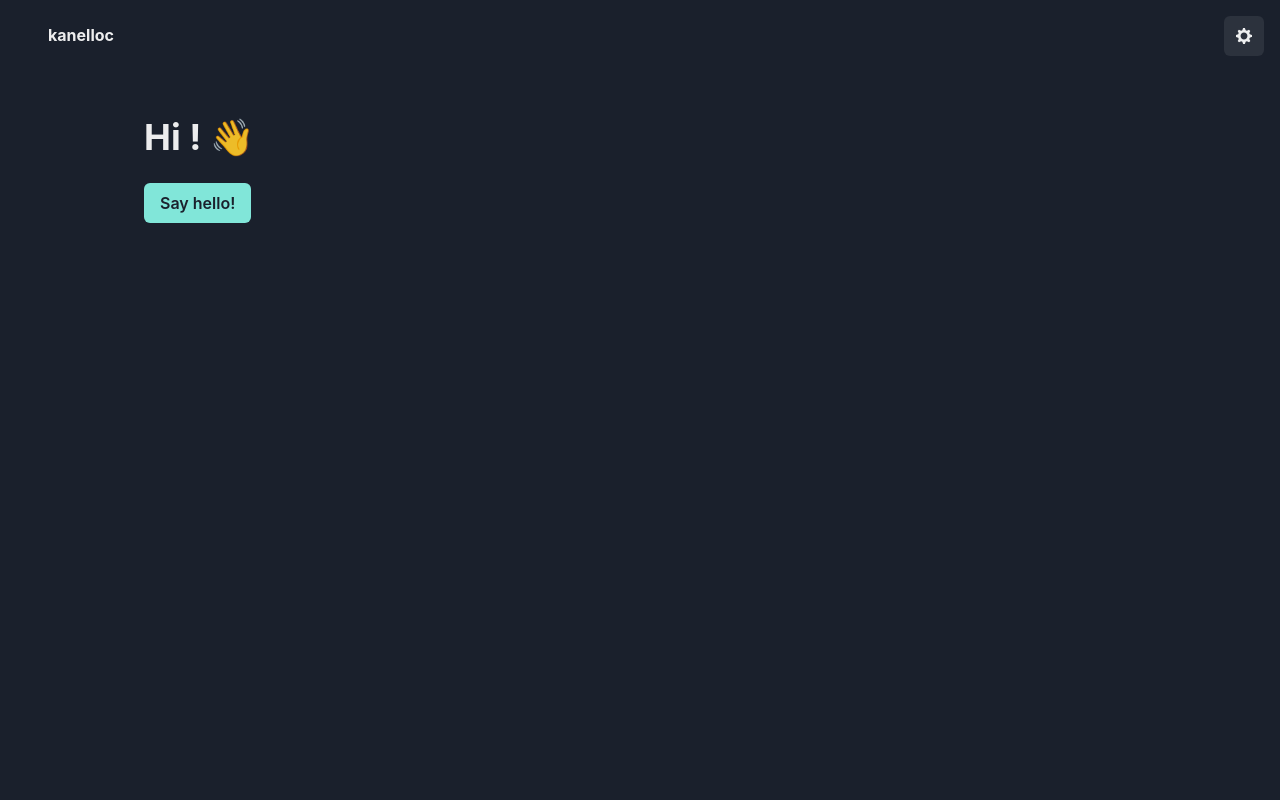
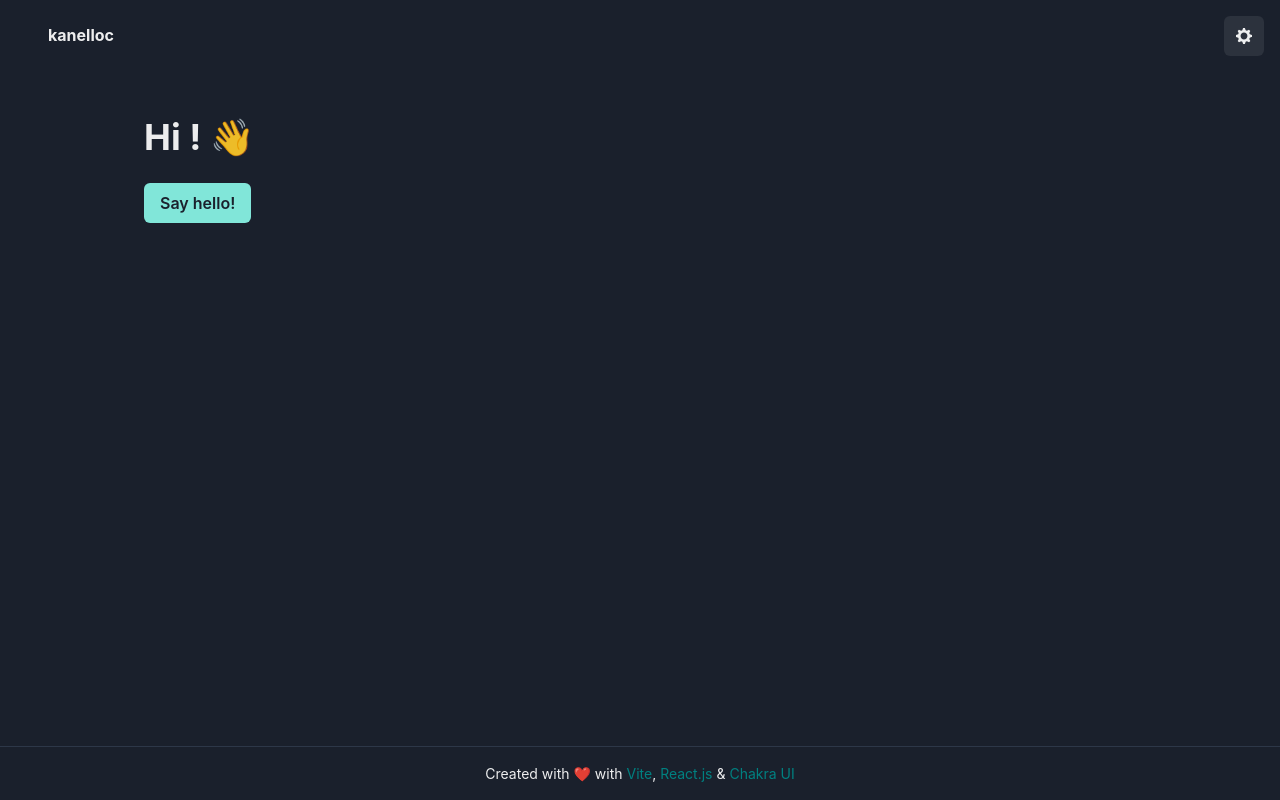
Before and after one commit to kanelloc/kanelloc.com, a React (Vite) app: page / in a window 1280 px wide. Built offline with nearby package versions, Linux system fonts and the light colour scheme; some icons are missing.

Commit message:
Add: Footer

```diff
--- a/src/App.css
+++ b/src/App.css
@@ -1,3 +1,2 @@
 #root {
-  padding: 1rem;
 }
--- /dev/null
+++ b/src/components/Footer.tsx
@@ -0,0 +1,33 @@
+import React from 'react';
+import { Box, Container, Flex, Link, Text, useColorModeValue } from '@chakra-ui/react';
+
+const Footer = () => {
+  return (
+    <Box
+      borderTopWidth={1}
+      borderStyle={'solid'}
+      borderColor={useColorModeValue('gray.200', 'gray.700')}
+      width="100%"
+      bottom={0}
+      position="fixed">
+      <Container as={Flex} py={4} alignItems="center" justifyContent="center">
+        <Text fontSize="sm">
+          Created with ❤️ with{' '}
+          <Link color="teal" href="https://vitejs.dev" isExternal>
+            Vite
+          </Link>
+          ,{' '}
+          <Link color="teal" href="https://create-react-app.dev" isExternal>
+            React.js
+          </Link>{' '}
+          &{' '}
+          <Link color="teal" href="https://chakra-ui.com" isExternal>
+            Chakra UI
+          </Link>
+        </Text>
+      </Container>
+    </Box>
+  );
+};
+
+export default Footer;
--- a/src/components/Layout.tsx
+++ b/src/components/Layout.tsx
@@ -1,7 +1,8 @@
+import type { ReactNode } from 'react';
 import React from 'react';
 import { Box } from '@chakra-ui/react';
-import type { ReactNode } from 'react';
 import Header from './Header';
+import Footer from './Footer';
 
 type LayoutProps = {
   children: ReactNode;
@@ -10,10 +11,13 @@ type LayoutProps = {
 const Layout = ({ children }: LayoutProps) => {
   return (
     <Box>
-      <Header />
-      <Box width="full" as="main" marginY="60px">
-        {children}
+      <Box padding="1rem">
+        <Header />
+        <Box width="full" as="main" marginY="60px">
+          {children}
+        </Box>
       </Box>
+      <Footer />
     </Box>
   );
 };
```
